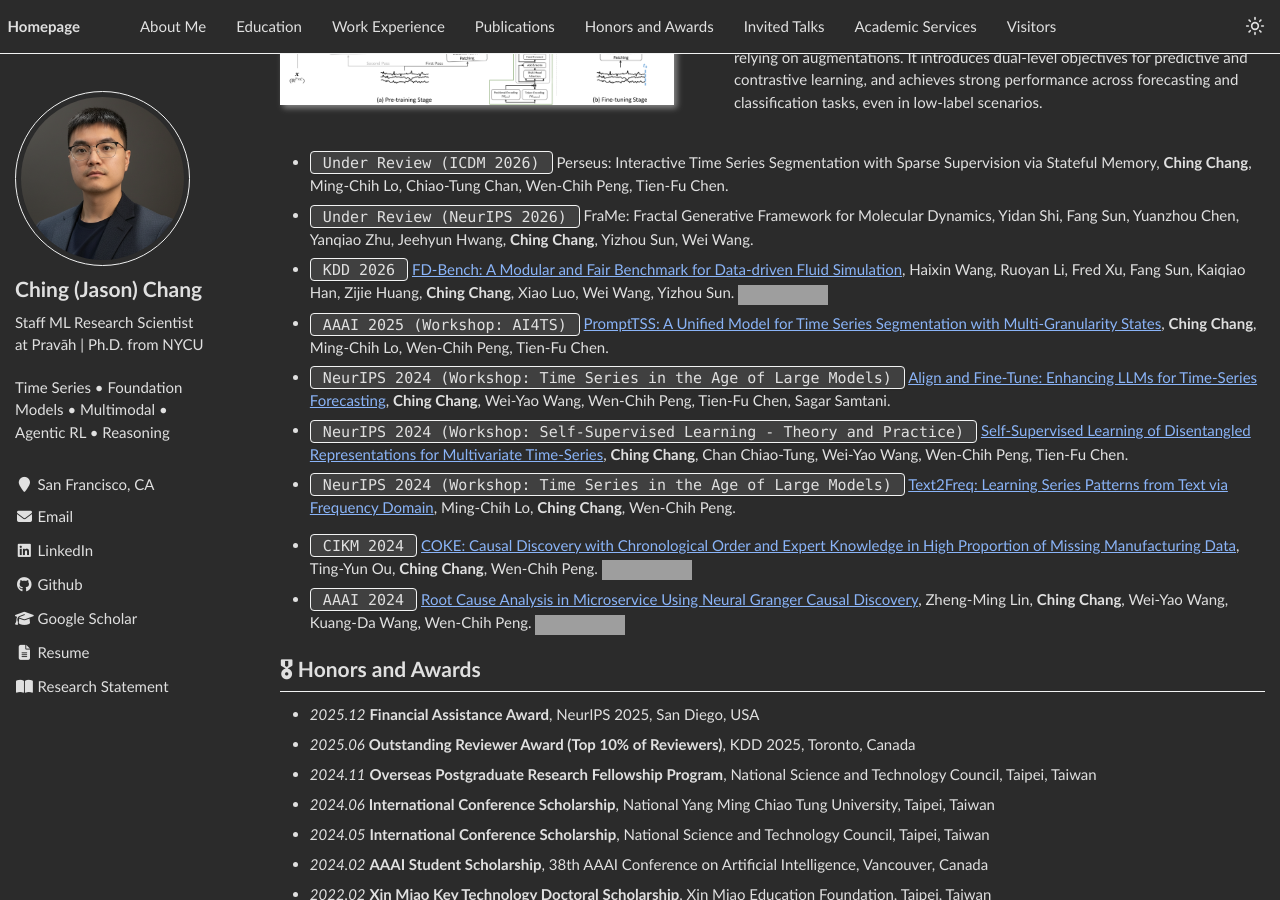
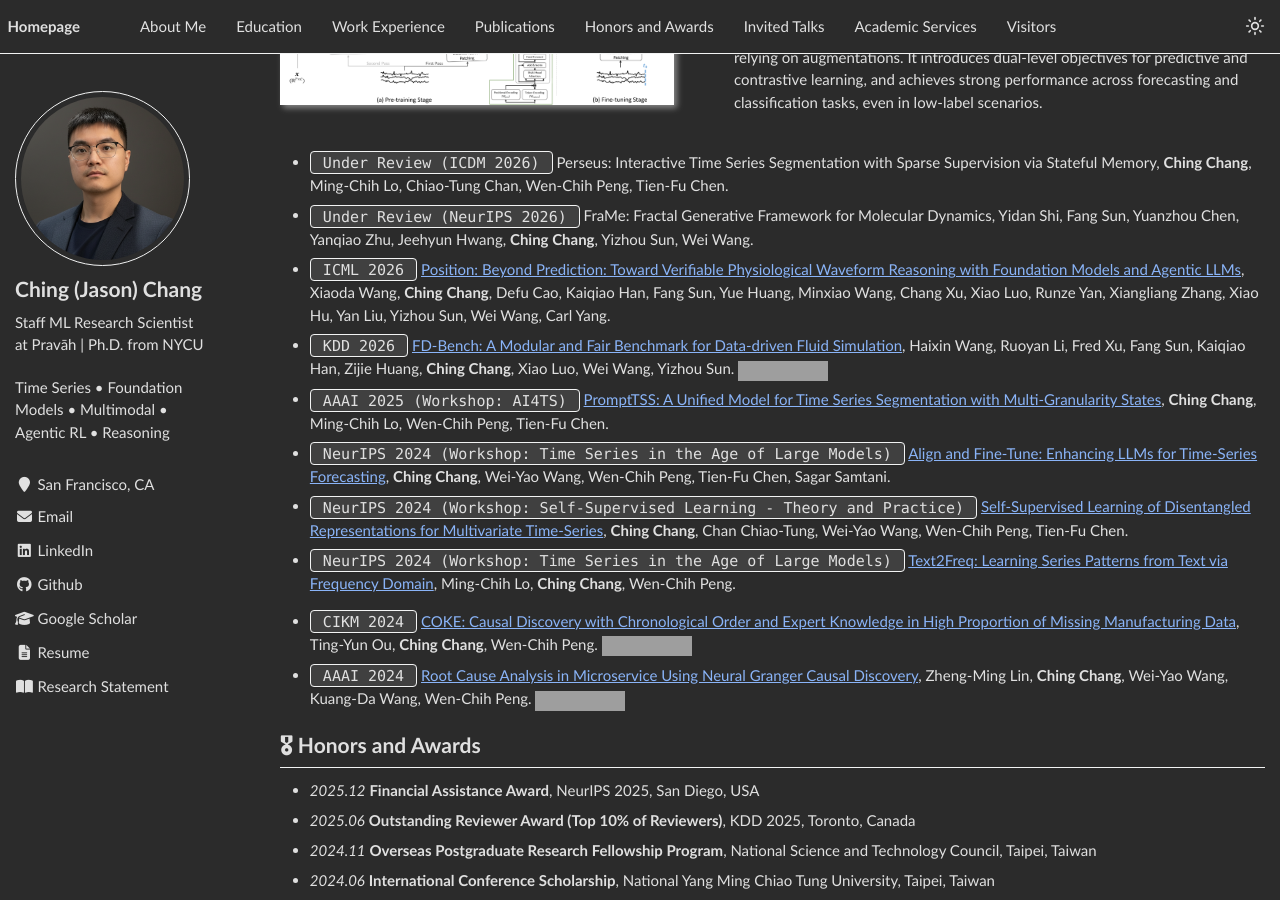
Before and after one commit to blacksnail789521/blacksnail789521.github.io, a Jekyll site: the page built from _pages/about.md, in a window 1280 px wide and 900 px high, scrolled down 2152 px. Built offline with Jekyll 4.4.1, drawn with Linux system fonts in a browser that asks for light colours; grey boxes are pictures that could not be loaded.

Commit message:
Add ICML 2026 position paper to publications and resume
Add 'Position: Beyond Prediction: Toward Verifiable Physiological
Waveform Reasoning with Foundation Models and Agentic LLMs' (ICML 2026)
to the website publications list and the resume PDF.

Co-Authored-By: Claude Opus 4.8 (1M context) <noreply@anthropic.com>

```diff
--- a/_pages/about.md
+++ b/_pages/about.md
@@ -196,6 +196,8 @@ My research focuses on Time Series Analysis, Foundation Models, Multimodal Learn
 
 - ``Under Review (NeurIPS 2026)`` FraMe: Fractal Generative Framework for Molecular Dynamics, Yidan Shi, Fang Sun, Yuanzhou Chen, Yanqiao Zhu, Jeehyun Hwang, **Ching Chang**, Yizhou Sun, Wei Wang.
 
+- ``ICML 2026`` [Position: Beyond Prediction: Toward Verifiable Physiological Waveform Reasoning with Foundation Models and Agentic LLMs](https://doi.org/10.36227/techrxiv.177092226.67693184/v1), Xiaoda Wang, **Ching Chang**, Defu Cao, Kaiqiao Han, Fang Sun, Yue Huang, Minxiao Wang, Chang Xu, Xiao Luo, Runze Yan, Xiangliang Zhang, Xiao Hu, Yan Liu, Yizhou Sun, Wei Wang, Carl Yang.
+
 - ``KDD 2026`` [FD-Bench: A Modular and Fair Benchmark for Data-driven Fluid Simulation](https://arxiv.org/abs/2505.20349), Haixin Wang, Ruoyan Li, Fred Xu, Fang Sun, Kaiqiao Han, Zijie Huang, **Ching Chang**, Xiao Luo, Wei Wang, Yizhou Sun. [![](https://img.shields.io/github/stars/WillDreamer/FD-Bench?style=social&label=Code+Stars)](https://github.com/WillDreamer/FD-Bench)
 
 - ``AAAI 2025 (Workshop: AI4TS)`` [PromptTSS: A Unified Model for Time Series Segmentation with Multi-Granularity States](https://github.com/AI4TS/AI4TS.github.io/blob/main/Camera_Ready_AAAI2025/23%5CCameraReady%5CPromptTSS__AAAI_2025_workshop_.pdf), **Ching Chang**, Ming-Chih Lo, Wen-Chih Peng, Tien-Fu Chen.
```
Also changed, not shown: 1 other file.
